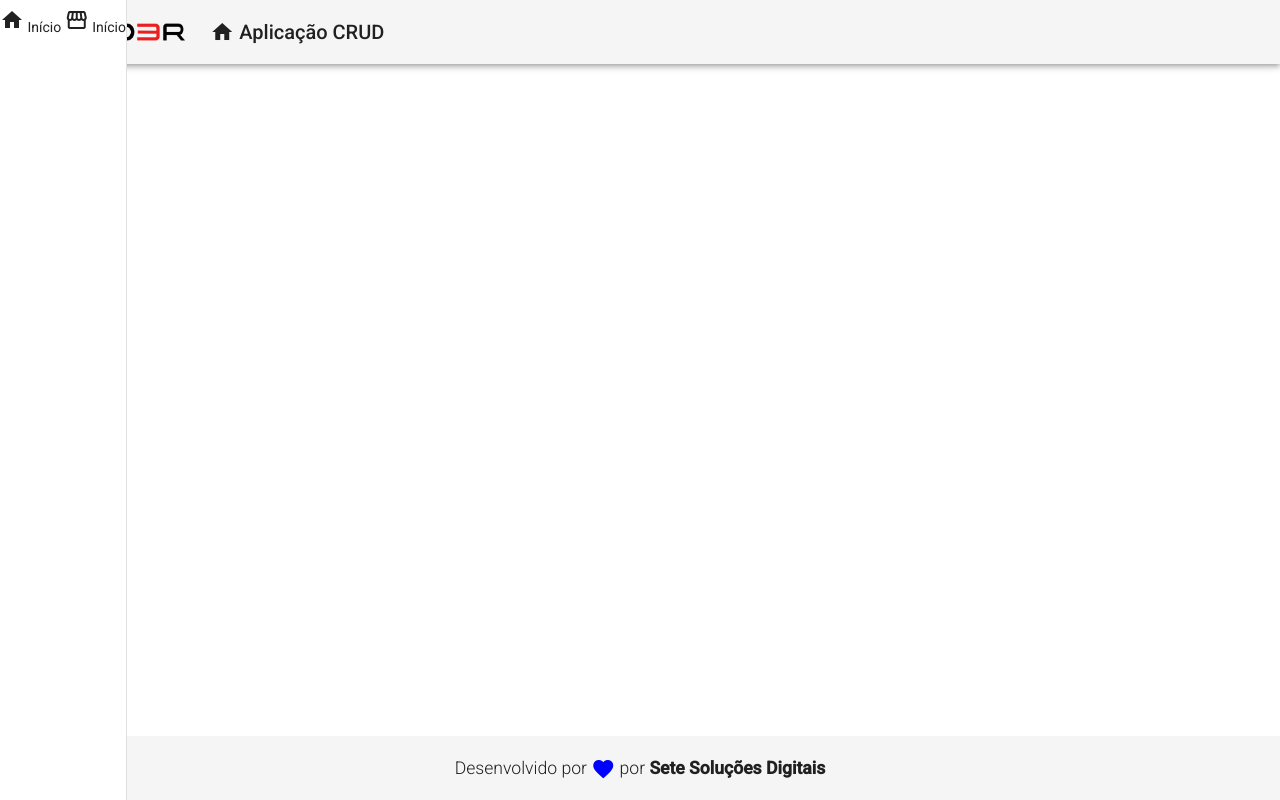
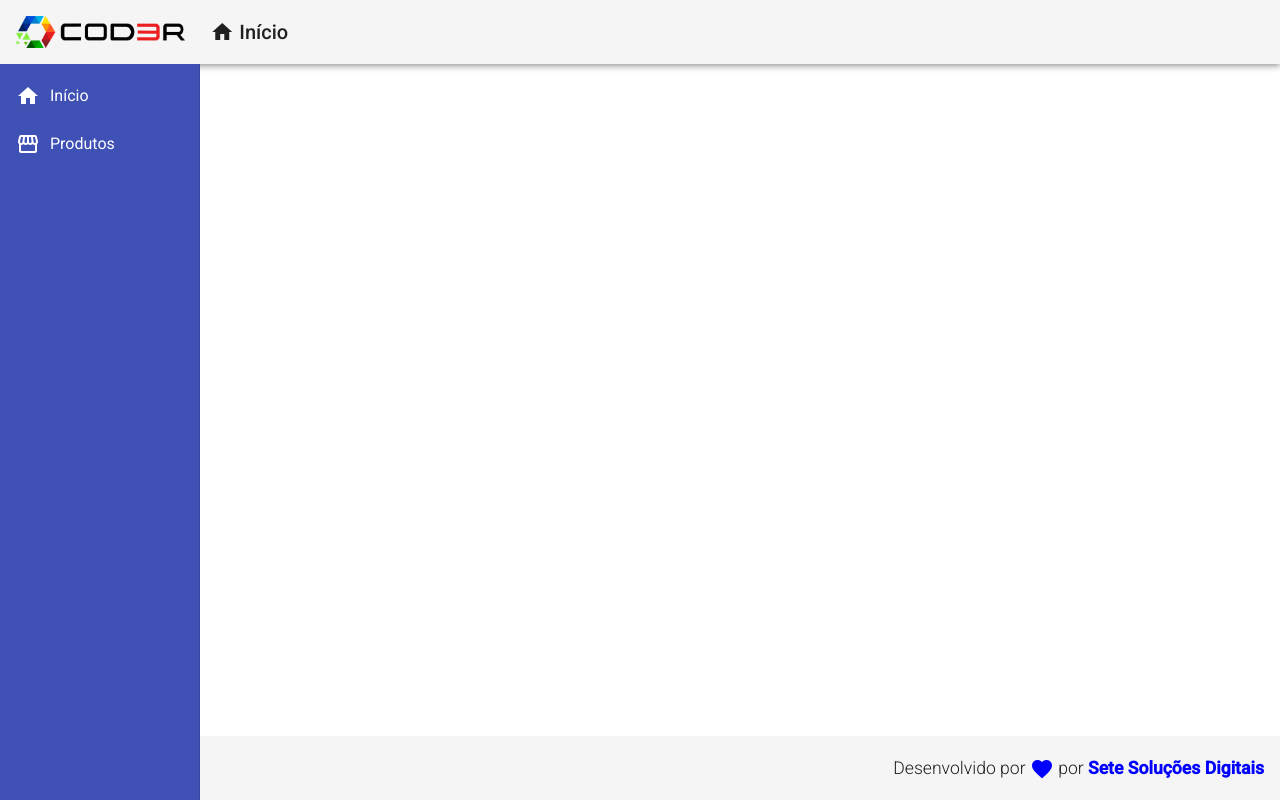
Before and after one commit to diegominelli/Angular-Cod3r, an Angular app: page / in a window 1280 px wide. Built offline with nearby package versions, Linux system fonts and the light colour scheme.

Commit message:
Criação da pasta views e do componente home

```diff
--- a/src/app/app.module.ts
+++ b/src/app/app.module.ts
@@ -12,7 +12,7 @@
 
 import { MatSidenavModule } from '@angular/material/sidenav';
 import { MatListModule } from '@angular/material/list';
-
+import { HomeComponent } from './views/home/home.component';
 
 
 @NgModule({
@@ -20,7 +20,8 @@
     AppComponent,
     HeaderComponent,
     FooterComponent,
-    NavComponent
+    NavComponent,
+    HomeComponent
   ],
   imports: [
     BrowserModule,
--- a/src/app/components/template/footer/footer.component.css
+++ b/src/app/components/template/footer/footer.component.css
@@ -3,7 +3,7 @@
     bottom: 0;
 
     display: flex;
-    justify-content: center;
+    justify-content: flex-end;
 }
 
 .footer > span {
--- a/src/app/components/template/footer/footer.component.html
+++ b/src/app/components/template/footer/footer.component.html
@@ -4,6 +4,6 @@
         <i class="material-icons azul v-middle">
             favorite
         </i>
-        por <strong>Sete Soluções Digitais</strong>
+        por <strong class="azul">Sete Soluções Digitais</strong>
     </span>
 </mat-toolbar>
--- a/src/app/components/template/header/header.component.html
+++ b/src/app/components/template/header/header.component.html
@@ -9,7 +9,7 @@
             <i class="material-icons">
                 home
             </i>
-            Aplicação CRUD
+            Início
         </a>
     </span>
 </mat-toolbar>
--- a/src/app/components/template/nav/nav.component.css
+++ b/src/app/components/template/nav/nav.component.css
@@ -0,0 +1,12 @@
+.sidenav {
+  background-color: #3f51b5;
+  width: 200px;
+}
+
+.sidenav a {
+  color: #FFF;
+}
+
+.sidenav i {
+  padding-right: 10px;
+}
--- a/src/app/components/template/nav/nav.component.html
+++ b/src/app/components/template/nav/nav.component.html
@@ -1,17 +1,17 @@
 <mat-sidenav-container class="container">
-    <mat-sidenav class="sidenav" mode="side" opened fixedInViewport="true">
-        <mat-nav-list>
-          <a>
+    <mat-sidenav class="sidenav" mode="side" opened fixedInViewport="true" fixedTopGap="64">
+        <mat-nav-list class="nav-list">
+          <a mat-list-item>
             <i class="material-icons">
               home
             </i>
               Início
           </a>
-          <a>
+          <a mat-list-item>
             <i class="material-icons">
               storefront
             </i>
-              Início
+              Produtos
           </a>
         </mat-nav-list>
     </mat-sidenav>
--- /dev/null
+++ b/src/app/views/home/home.component.html
@@ -0,0 +1 @@
+<p>home works!</p>
--- /dev/null
+++ b/src/app/views/home/home.component.ts
@@ -0,0 +1,15 @@
+import { Component, OnInit } from '@angular/core';
+
+@Component({
+  selector: 'app-home',
+  templateUrl: './home.component.html',
+  styleUrls: ['./home.component.css']
+})
+export class HomeComponent implements OnInit {
+
+  constructor() { }
+
+  ngOnInit(): void {
+  }
+
+}
```
Also changed, not shown: src/app/views/home/home.component.css (added).
